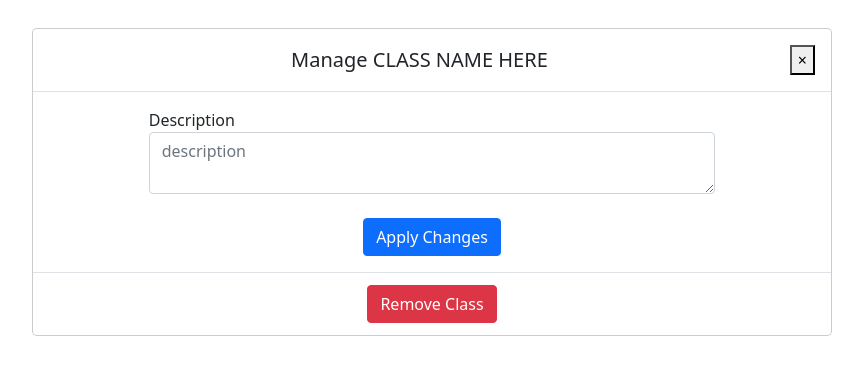
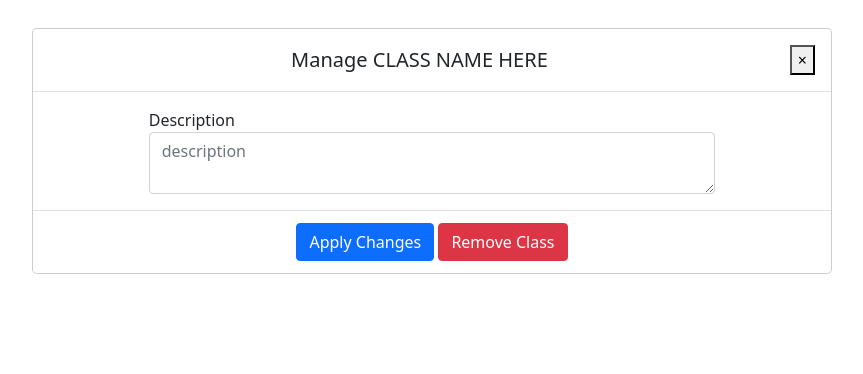
Before and after one commit to CharlieQLe/course-assistant, a website: page Class/manageclass-modal.html in a window 1280 px wide. Shown: the whole page, without its empty margins (208-1071 px from the left). Drawn offline with nearby package versions, Linux system fonts and the light colour scheme.

Commit message:
Shifted apply changes button.

```diff
--- a/Class/classModal.css
+++ b/Class/classModal.css
@@ -14,7 +14,3 @@
 #classDescInput {
     resize: vertical;
 }
-
-.showOnModify {
-    text-align: center;
-}
--- a/Class/manageclass-modal.html
+++ b/Class/manageclass-modal.html
@@ -32,15 +32,12 @@
               <form id="classInputGroup">
                 <label for="classDescInput">Description</label>
                 <textarea id="classDescInput" class="form-control" placeholder="description"></textarea>
-                <br>
-                <div class="showOnModify">
-                  <input type="button" class="btn btn-primary" id="applyChangesButton" value="Apply Changes">
-                </div>
               </form>
             </div>
 
             <div class="modal-footer">
               <form id="classButtonGroup">
+                <input type="button" class="btn btn-primary" id="applyChangesButton" value="Apply Changes">
                 <input type="button" class="btn btn-danger" id="removeClassButton" value="Remove Class">
               </form>
             </div>
```
